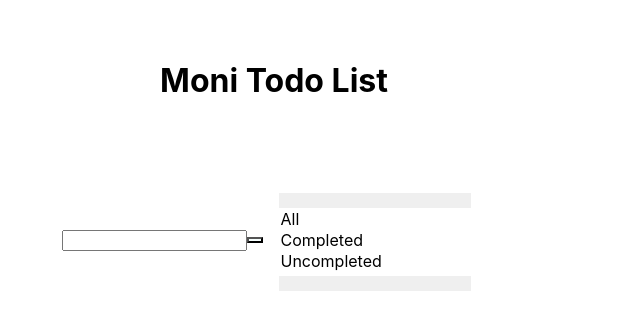
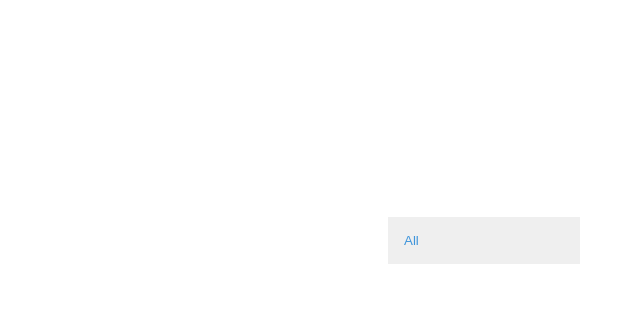
Before and after one commit to Moon-a7/first-todo-app, a React (Create React App) app: page / in a window 1280 px wide. Shown: the top 330 px of the page, without its empty margins (366-1006 px from the left). Built offline with nearby package versions, Linux system fonts and the light colour scheme.

Commit message:
correct Form - ALL

```diff
--- a/src/App.css
+++ b/src/App.css
@@ -1,72 +1,31 @@
-/*.App {
-  background-color: rgb(187, 226, 110);
-  display: inline;
+* {
+  margin: 0;
+  padding: 0;
+  box-sizing: border-box;
 }
-.App {
-  display: flex;
-  align-items: center;
-  text-align: center;
-  background-color: #3d3e41;
+body {
+  background-image: linear-gradient(120deg);
+  color: white;
+  font-family: Arial, Helvetica, sans-serif;
   min-height: 100vh;
-  flex-direction: column;
-  justify-content: center;
-  font-size: calc(10px + 2vmin);
-  color: rgb(255, 255, 255);
+}
+header {
+  font-size: 2rem;
 }
 
-App-header {
-  color: #f8f9fc;
-}
-
-.App-section {
-  background-color:#2b6d7e;;
-}
-.App {
-  text-align: center;
-  background-color: #282c34;
-  min-height: 100vh;
-  display: flex;
-  flex-direction: column;
-  align-items: center;
-  justify-content: center;
-  font-size: calc(10px + 2vmin);
-  color: white;
-}
-
-
-
-.App-section {
-  text-align: inherit;
-  display: inline;
-
-  justify-content: center;
-}
-.App-link {
-  color: rgb(120, 253, 198);
-}
-
-.todo-button {
-  height: 22px;
-  width: 22px;
-}
-*/
 .todo li {
   flex: 1;
 }
 .todo-item {
-  padding: 0rem 0, 5rem;
+  padding: 0rem 0.5rem;
 }
 .fa-trash,
 .fa-check {
   pointer-events: none;
 }
 .fall {
-  transform: translateY(10rem) rotateZ(20deg);
+  transform: translateY(10rem) rotateZ(120deg, rgb(63, 149, 219) 0%);
   opacity: 0;
-}
-.completed {
-  text-decoration: line-through;
-  opacity: 0.5;
 }
 
 complete-btn {
@@ -94,27 +53,35 @@ select::after {
   cursor: pointer;
   pointer-events: none;
 }
-
+.completed {
+  text-decoration: line-through;
+  opacity: 0.5;
+}
 /* custom selector*/
 select {
   -webkit-appearance: none;
   -moz-appearance: none;
   -ms-appearance: none;
   appearance: none;
+  outline: 0;
   box-shadow: none;
   border: 0 !important;
   background-image: none;
 }
 
-header {
-  font-size: 2rem;
-}
 header,
 form {
   min-height: 20vh;
   display: flex;
   justify-content: center;
   align-items: center;
+}
+form input,
+form button {
+  padding: 0rem;
+  font-size: 2rem;
+  border: none;
+  background: white;
 }
 
 form button {
@@ -130,4 +97,38 @@ form button:hover {
 .todo-container {
   display: flex;
   justify-content: center;
+  align-items: center;
 }
+.todo-list {
+  min-width: 30%;
+  list-style: none;
+}
+.todo {
+  margin: 0.5rem;
+  background: white;
+  font-size: 1.5rem;
+  color: black;
+  display: flex;
+  justify-content: space-between;
+  align-items: center;
+  transition: all 1s ease;
+}
+
+.filter-todo {
+  padding: 1rem;
+}
+.todo li {
+  flex: 1;
+}
+.trash-btn,
+.complete-btn {
+  background: rgb(63, 149, 219);
+  color: white;
+  border: none;
+  padding: 1rem;
+  cursor: pointer;
+  font-size: 1rem;
+}
+.complete-btn {
+  background: rgb(240, 168, 12);
+}
--- a/src/components/Form.js
+++ b/src/components/Form.js
@@ -13,6 +13,9 @@ const Form = ({ setInputText, inputText, todos, setTodos, setStatus }) => {
     ])
     setInputText('')
   }
+  const statusHandler = (e) => {
+    console.log(e)
+  }
   return (
     <form>
       <input
@@ -25,11 +28,11 @@ const Form = ({ setInputText, inputText, todos, setTodos, setStatus }) => {
         <i className="fas fa-plus-square"></i>
       </button>
       <div className="select">
-        <select name="todos" className="filter-todo"></select>
-        <option value="all">All</option>
-        <option value="completed">Completed</option>
-        <option value="uncompleted">Uncompleted</option>
-        <select />
+        <select name="todos" className="filter-todo">
+          <option value="all">All</option>
+          <option value="completed">Completed</option>
+          <option value="uncompleted">Uncompleted</option>
+        </select>
       </div>
     </form>
   )
```
Also changed, not shown: src/App.js (line endings or trailing spaces).
